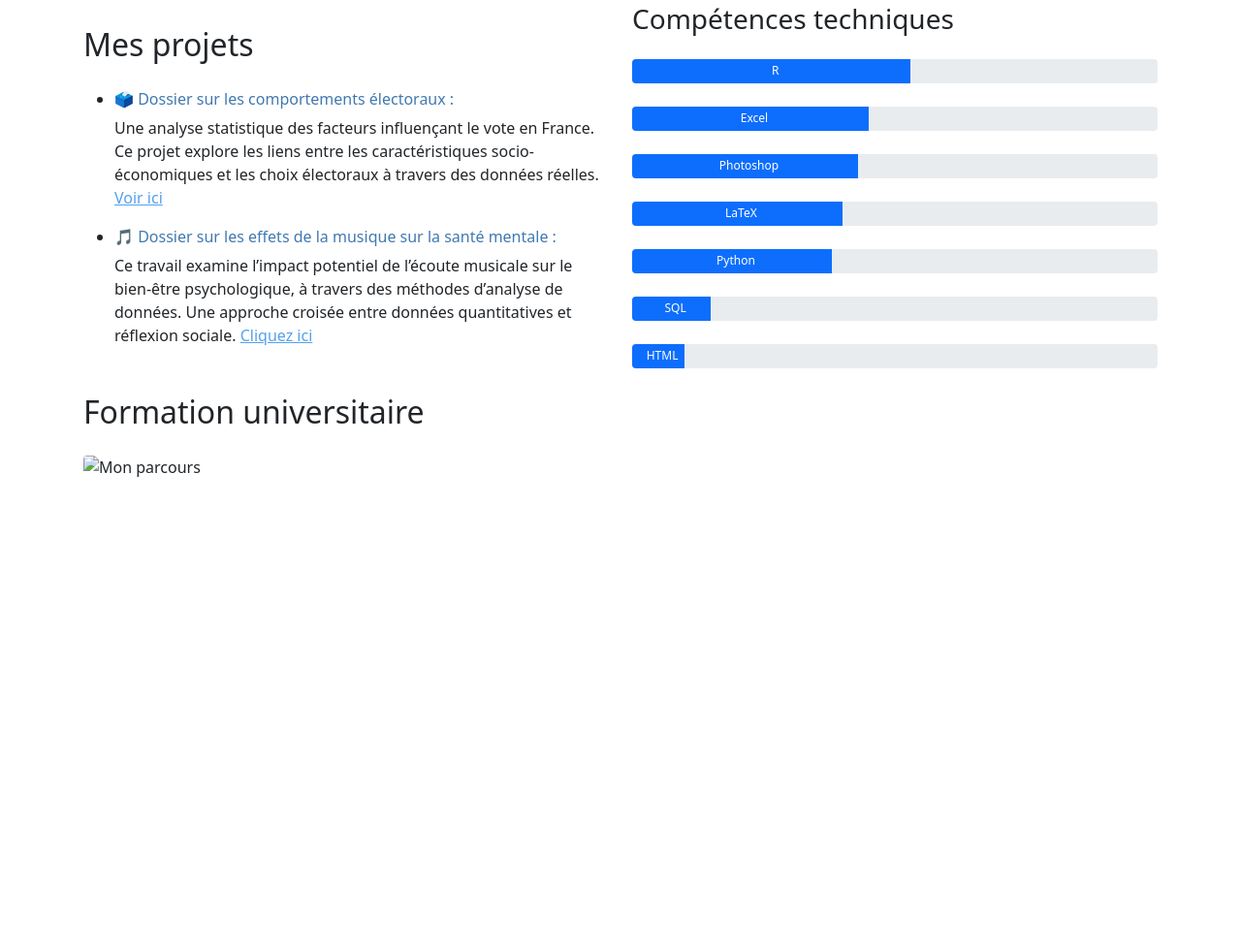
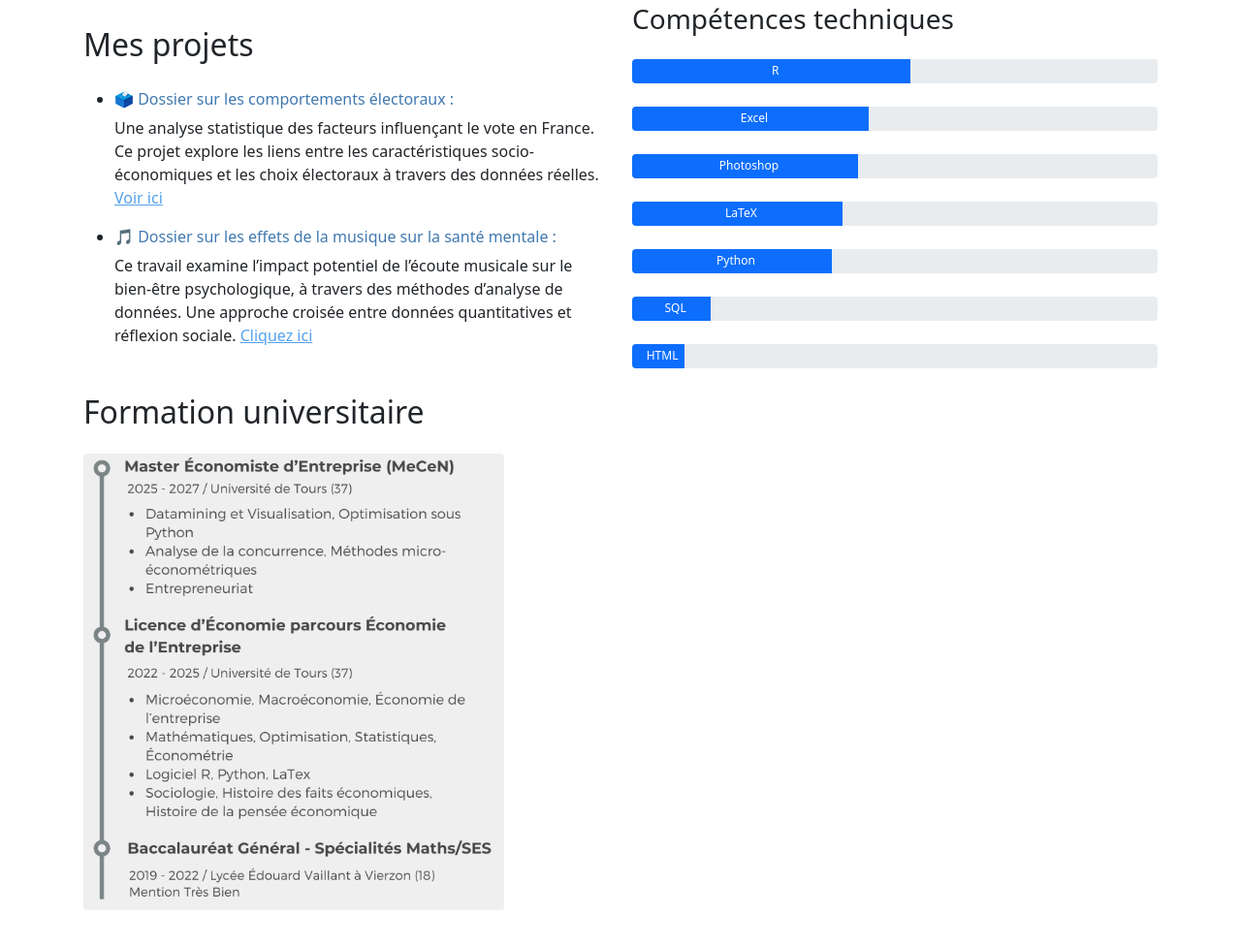
Before and after one commit to bastienblmy/bastienblmy.github.io, a plain HTML site: page index.html in a window 1280 px wide. Shown: the part 648-1625 px from the top of the page at 97% size. Before the commit the page ends 1190 px from the top, so only its background shows below. Drawn offline with nearby package versions, Linux system fonts and the light colour scheme.

Commit message:
Fix image source for formation section

```diff
--- a/index.html
+++ b/index.html
@@ -107,7 +107,7 @@ Mon objectif ? Mettre mes compétences en analyse de données et en modélisatio
 
   <!-- Formation -->
   <h2 class="mb-4 mt-5">Formation universitaire</h2>
-  <img src="images/formation universitaire.png" alt="Mon parcours" class="img-fluid rounded" style="max-width: 80%; height: auto;">
+  <img src="images/formation_universitaire.png" alt="Mon parcours" class="img-fluid rounded" style="max-width: 80%; height: auto;">
 
 </div>
 
```
